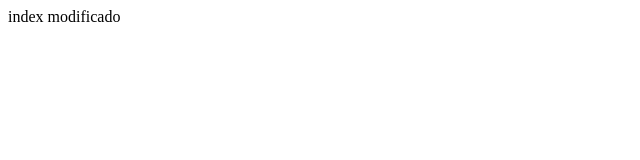
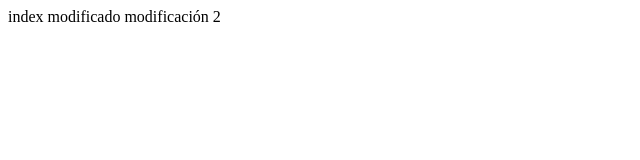
Before and after one commit to Arturopuig2/remoto, a plain HTML site: page index.html in a window 1280 px wide. Shown: the whole page, without its empty margins (0-640 px from the left). Drawn offline with Linux system fonts and the light colour scheme.

Commit message:
modificación 2 index

```diff
--- a/index.html
+++ b/index.html
@@ -1,4 +1,5 @@
 <html>
 index
 modificado
+modificación 2
 </html>
```
